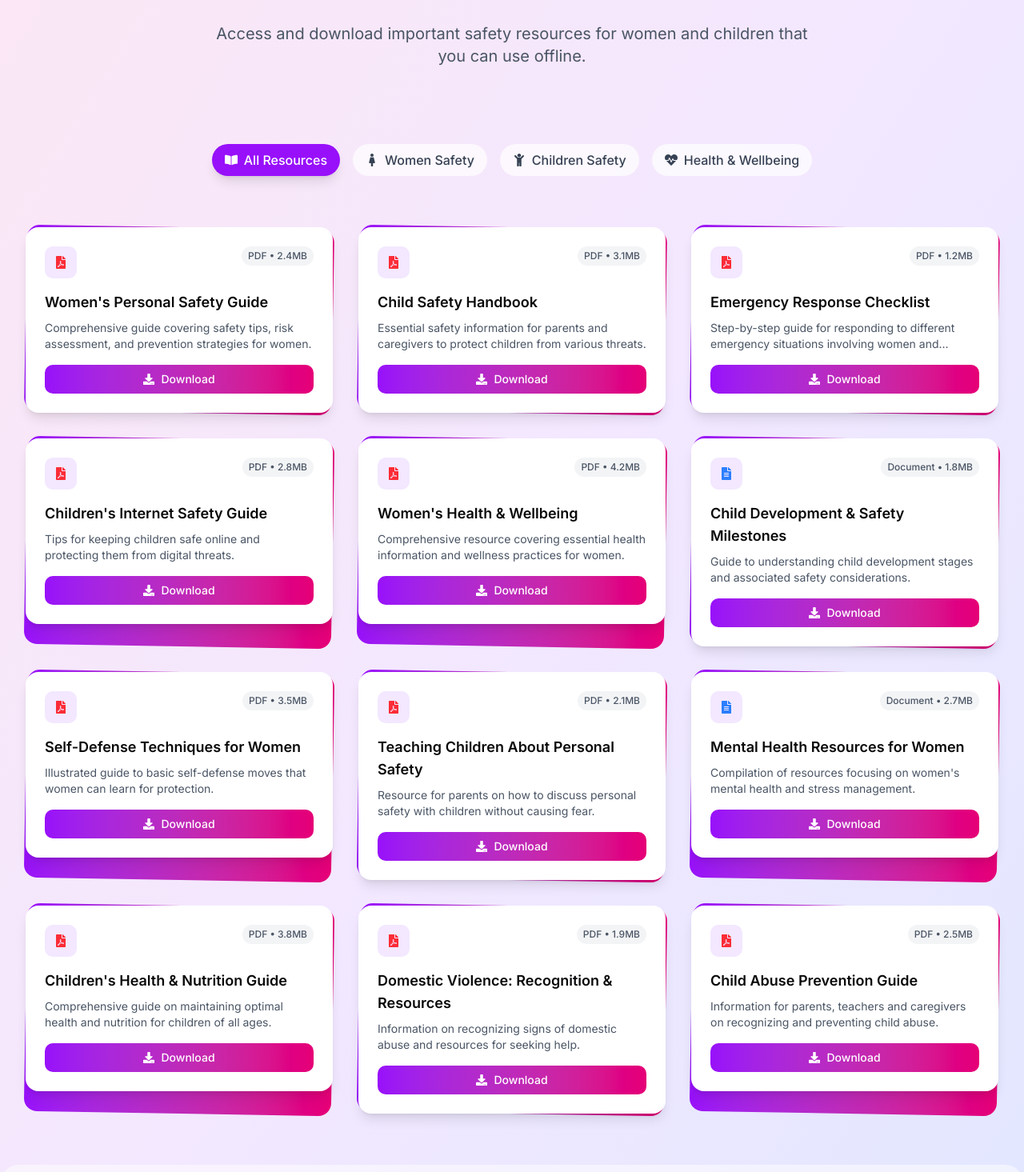
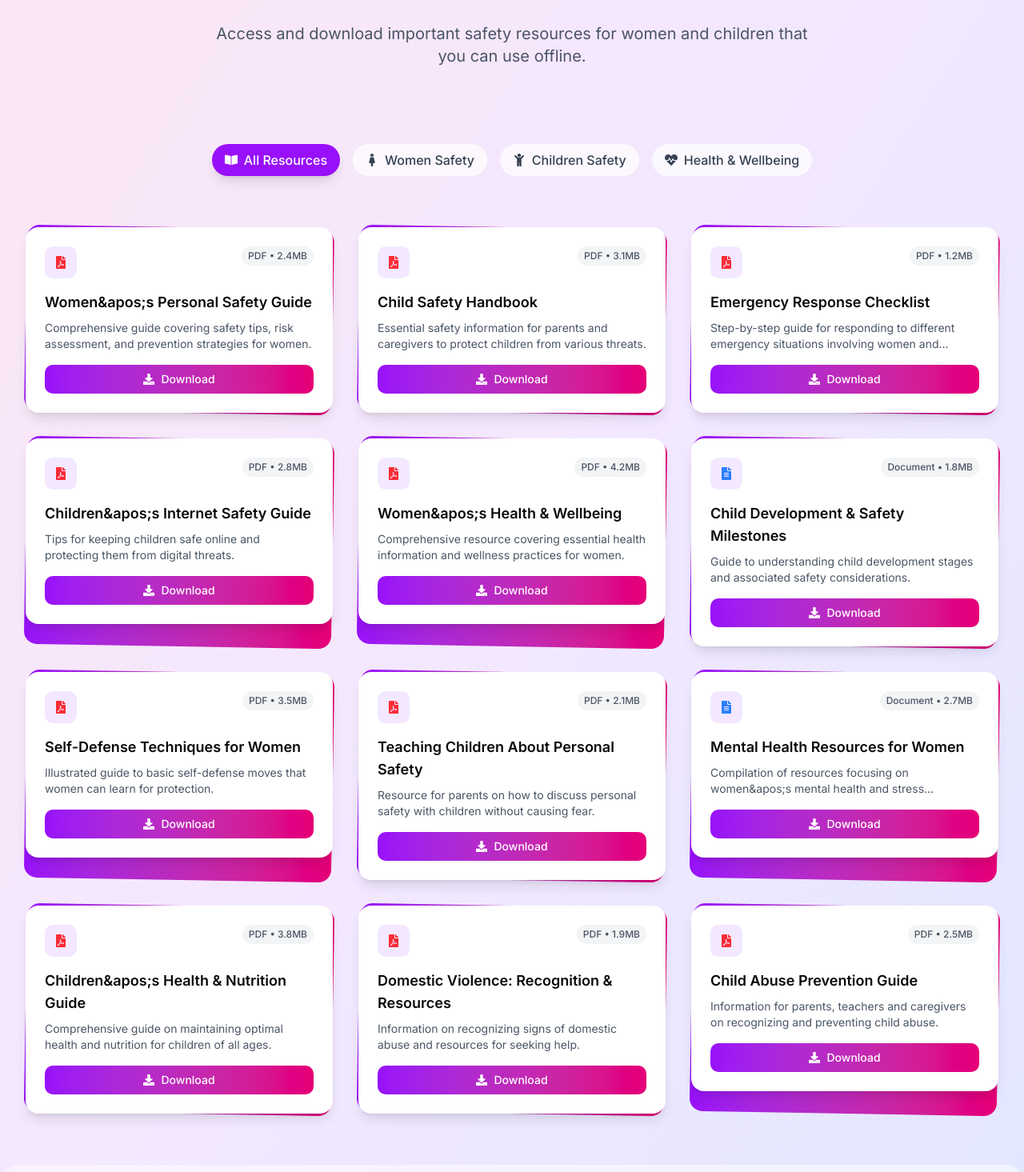
Before and after one commit to deepakes1/women_safety, a Next.js app: page /features/offline-resources in a window 1280 px wide. Shown: the part 278-1743 px from the top of the page at 80% size. Built offline with nearby package versions, Linux system fonts and the light colour scheme.

Commit message:
long gap6

```diff
--- a/app/features/offline-resources/page.tsx
+++ b/app/features/offline-resources/page.tsx
@@ -20,7 +20,7 @@ export default function OfflineResources() {
   const resources = [
     {
       id: 1,
-      title: "Women's Personal Safety Guide",
+      title: "Women&apos;s Personal Safety Guide",
       description: "Comprehensive guide covering safety tips, risk assessment, and prevention strategies for women.",
       fileType: "PDF",
       fileSize: "2.4MB",
@@ -50,7 +50,7 @@ export default function OfflineResources() {
     },
     {
       id: 4,
-      title: "Children's Internet Safety Guide",
+      title: "Children&apos;s Internet Safety Guide",
       description: "Tips for keeping children safe online and protecting them from digital threats.",
       fileType: "PDF",
       fileSize: "2.8MB",
@@ -60,7 +60,7 @@ export default function OfflineResources() {
     },
     {
       id: 5,
-      title: "Women's Health & Wellbeing",
+      title: "Women&apos;s Health & Wellbeing",
       description: "Comprehensive resource covering essential health information and wellness practices for women.",
       fileType: "PDF",
       fileSize: "4.2MB",
@@ -101,7 +101,7 @@ export default function OfflineResources() {
     {
       id: 9,
       title: "Mental Health Resources for Women",
-      description: "Compilation of resources focusing on women's mental health and stress management.",
+      description: "Compilation of resources focusing on women&apos;s mental health and stress management.",
       fileType: "Document",
       fileSize: "2.7MB",
       category: "health",
@@ -110,7 +110,7 @@ export default function OfflineResources() {
     },
     {
       id: 10,
-      title: "Children's Health & Nutrition Guide",
+      title: "Children&apos;s Health & Nutrition Guide",
       description: "Comprehensive guide on maintaining optimal health and nutrition for children of all ages.",
       fileType: "PDF",
       fileSize: "3.8MB",
--- a/app/features/video-article/page.tsx
+++ b/app/features/video-article/page.tsx
@@ -39,11 +39,11 @@ export default function VideoArticlePage() {
           messages: [
             {
               role: "system",
-              content: "You are a helpful assistant that generates articles about women's safety. Generate 5 different articles with titles, descriptions, and relevant information."
+              content: "You are a helpful assistant that generates articles about women&apos;s safety. Generate 5 different articles with titles, descriptions, and relevant information."
             },
             {
               role: "user",
-              content: "Please generate 5 articles about women's safety, including topics like self-defense, travel safety, workplace safety, digital safety, and emergency preparedness. Each article should have a title, detailed description, and practical tips."
+              content: "Please generate 5 articles about women&apos;s safety, including topics like self-defense, travel safety, workplace safety, digital safety, and emergency preparedness. Each article should have a title, detailed description, and practical tips."
             }
           ],
           temperature: 0.7,
--- a/app/page.tsx
+++ b/app/page.tsx
@@ -71,7 +71,7 @@ export default function Home() {
               className="text-center md:text-left"
             >
               <h1 className="text-4xl sm:text-5xl md:text-6xl font-bold mb-6 bg-gradient-to-r from-purple-600 to-pink-600 bg-clip-text text-transparent dark:text-gray-800">
-                Empowering Women's Safety
+                Empowering Women&apos;s Safety
               </h1>
               <p className="text-base sm:text-lg md:text-xl mb-8 text-gray-600 dark:text-gray-300">
                 Your safety is our priority. Join our community for real-time location sharing, safety tips, and emergency assistance.
```
